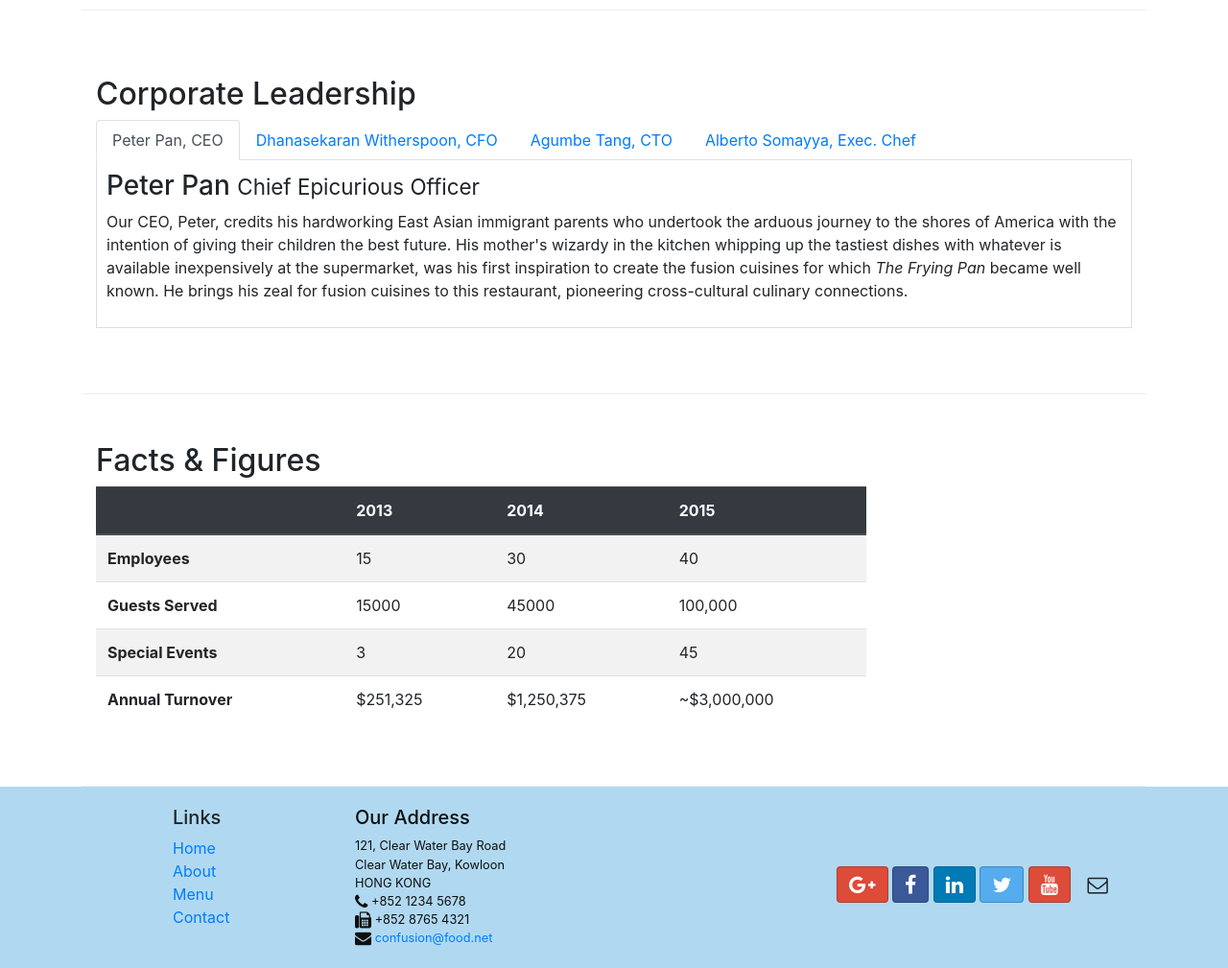
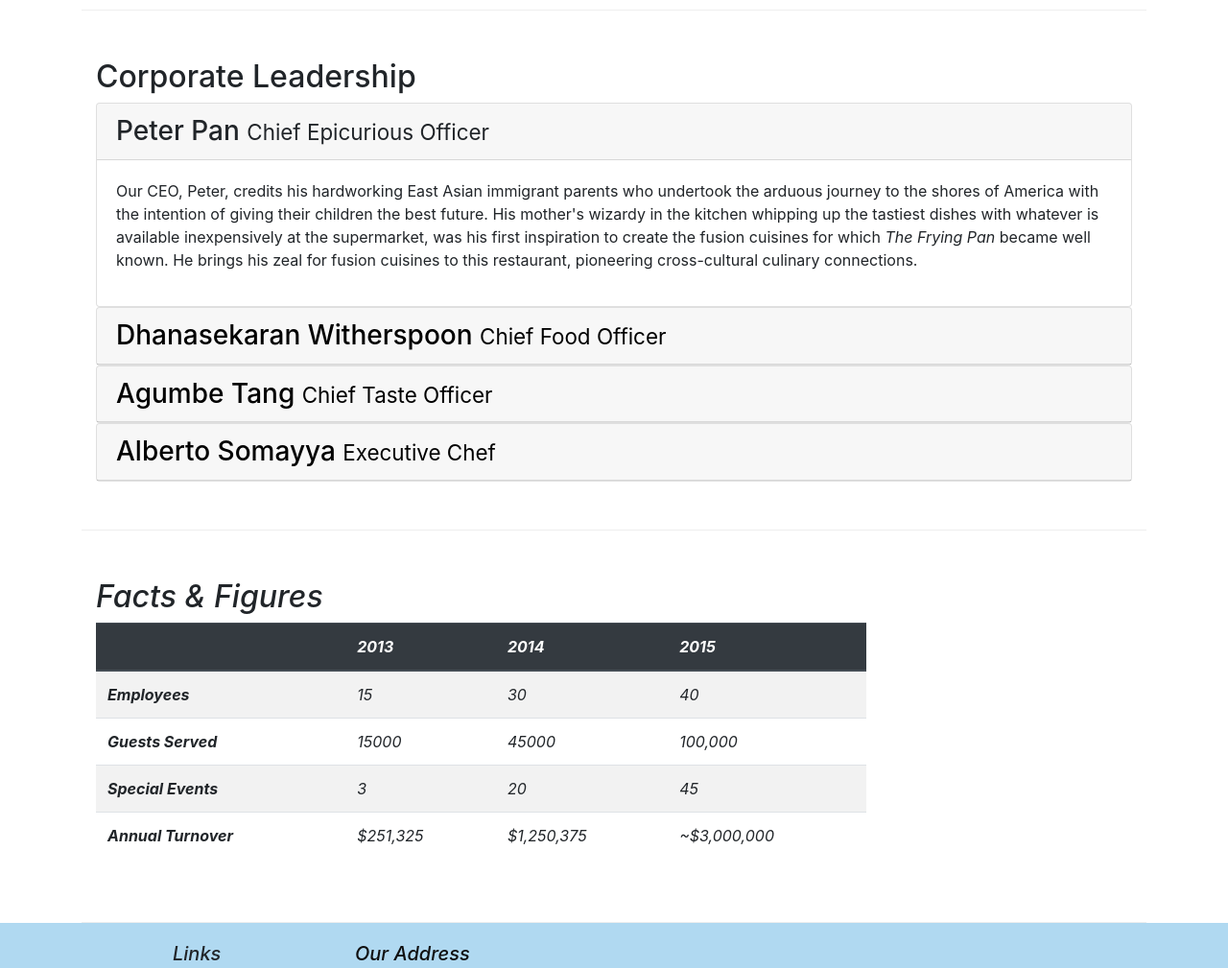
Before and after one commit to LeonPeters/Coursera-Course-Bootstrap4, a website: page aboutus.html in a window 1280 px wide. Shown: the part 940-1949 px from the top of the page at 96% size. Drawn offline with nearby package versions, Linux system fonts and the light colour scheme.

Commit message:
Accordion

```diff
--- a/aboutus.html
+++ b/aboutus.html
@@ -104,48 +104,71 @@
             <div class="col-12">
                 <h2>Corporate Leadership</h2>
 
-                <ul class="nav nav-tabs">
-                     <li class="nav-item"> <!-- first item in nav tabs -->
-                        <a class="nav-link active" href="#peter"
-                            role="tab" data-toggle="tab">Peter Pan, CEO</a>
-                    </li>
-                    <li class="nav-item">
-                        <a class="nav-link" href="#danny"
-                            role="tab" data-toggle="tab">Dhanasekaran Witherspoon, CFO</a>
-                    </li>
-                    <li class="nav-item">
-                        <a class="nav-link" href="#agumbe"
-                            role="tab" data-toggle="tab">Agumbe Tang, CTO</a>
-                    </li>
-                    <li class="nav-item">
-                        <a class="nav-link" href="#alberto"
-                            role="tab" data-toggle="tab">Alberto Somayya, Exec. Chef</a>
-                    </li>
-                </ul>
+                <!-- Replacing the nav-tab with an accordion
+                Accordion uses cards and collapse-->
 
-                <!-- The actual content of the tabs (using JavaScript components) -->
-                <div class="tab-content">
-                    <!-- 'fade' is an animation class that bootstrap supports.
-                        'show' class means that it should show this content when first rendering the page -->
-                    <div role="tabpanel" class="tab-pane fade show active" id="peter">
-                        <h3>Peter Pan <small>Chief Epicurious Officer</small></h3>
-                        <p class="d-none d-sm-block">Our CEO, Peter, credits his hardworking East Asian immigrant parents who undertook the arduous journey to the shores of America with the intention of giving their children the best future. His mother's wizardy in the kitchen whipping up the tastiest dishes with whatever is available inexpensively at the supermarket, was his first inspiration to create the fusion cuisines for which <em>The Frying Pan</em> became well known. He brings his zeal for fusion cuisines to this restaurant, pioneering cross-cultural culinary connections.</p>
+                <!-- THESE SHOULD NOT BE BLUE AFTER COLLAPSING -> HOW TO CHANGE TEXT COLOR -->
+                <div id="accordion" class="myaccordion">
+                    <div class="card">
+                        <div class="card-header" role="tab" id="peterhead">
+                            <h3 class="mb-0">
+                                <a data-toggle="collapse" data-target="#peter">
+                                    Peter Pan <small>Chief Epicurious Officer</small>
+                                </a>
+                            </h3>
+                        </div>
+                        <div class="collapse show" id="peter" data-parent="#accordion">
+                            <div class="card-body">
+                                <p class="d-none d-sm-block">Our CEO, Peter, credits his hardworking East Asian immigrant parents who undertook the arduous journey to the shores of America with the intention of giving their children the best future. His mother's wizardy in the kitchen whipping up the tastiest dishes with whatever is available inexpensively at the supermarket, was his first inspiration to create the fusion cuisines for which <em>The Frying Pan</em> became well known. He brings his zeal for fusion cuisines to this restaurant, pioneering cross-cultural culinary connections.</p>
+                            </div>
+                        </div>
                     </div>
 
-                    <div role="tabpanel" class="tab-pane fade" id="danny">
-                        <h3>Dhanasekaran Witherspoon <small>Chief Food Officer</small></h3>
-                        <p class="d-none d-sm-block">Our CFO, Danny, as he is affectionately referred to by his colleagues, comes from a long established family tradition in farming and produce. His experiences growing up on a farm in the Australian outback gave him great appreciation for varieties of food sources. As he puts it in his own words, <em>Everything that runs, wins, and everything that stays, pays!</em></p>
+                    <div class="card">
+                        <div class="card-header" role="tab" id="dannyhead">
+                            <h3 class="mb-0">
+                                <a class="collapsed" data-toggle="collapse" data-target="#danny">
+                                    Dhanasekaran Witherspoon <small>Chief Food Officer</small>
+                                </a>
+                            </h3>
+                        </div>
+                        <div class="collapse" id="danny" data-parent="#accordion">
+                            <div class="card-body">
+                                <p class="d-none d-sm-block">Our CFO, Danny, as he is affectionately referred to by his colleagues, comes from a long established family tradition in farming and produce. His experiences growing up on a farm in the Australian outback gave him great appreciation for varieties of food sources. As he puts it in his own words, <em>Everything that runs, wins, and everything that stays, pays!</em></p>
+                            </div>
+                        </div>
                     </div>
 
-                    <div role="tabpanel" class="tab-pane fade" id="agumbe">
-                        <h3>Agumbe Tang <small>Chief Taste Officer</small></h3>
-                        <p class="d-none d-sm-block">Blessed with the most discerning gustatory sense, Agumbe, our CTO, personally ensures that every dish that we serve meets his exacting tastes. Our chefs dread the tongue lashing that ensues if their dish does not meet his exacting standards. He lives by his motto, <em>You click only if you survive my lick.</em></p>
+                    <div class="card">
+                        <div class="card-header" role="tab" id="agumbehead">
+                            <h3 class="mb-0">
+                                <a class="collapsed" data-toggle="collapse" data-target="#agumbe">
+                                    Agumbe Tang <small>Chief Taste Officer</small>
+                                </a>
+                            </h3>
+                        </div>
+                        <div class="collapse" id="agumbe" data-parent="#accordion">
+                            <div class="card-body">
+                                <p class="d-none d-sm-block">Blessed with the most discerning gustatory sense, Agumbe, our CTO, personally ensures that every dish that we serve meets his exacting tastes. Our chefs dread the tongue lashing that ensues if their dish does not meet his exacting standards. He lives by his motto, <em>You click only if you survive my lick.</em></p>
+                            </div>
+                        </div>
                     </div>
 
-                    <div role="tabpanel" class="tab-pane fade" id="alberto">
-                        <h3>Alberto Somayya <small>Executive Chef</small></h3>
-                        <p class="d-none d-sm-block">Award winning three-star Michelin chef with wide International experience having worked closely with whos-who in the culinary world, he specializes in creating mouthwatering Indo-Italian fusion experiences. He says, <em>Put together the cuisines from the two craziest cultures, and you get a winning hit! Amma Mia!</em></p>
+                    <div class="card">
+                        <div class="card-header" role="tab" id="albertohead">
+                            <h3 class="mb-0">
+                                <a class="collapsed" data-toggle="collapse" data-target="#alberto">
+                                    Alberto Somayya <small>Executive Chef</small>
+                                </a>
+                            </h3>
+                        </div>
+                        <div class="collapse" id="alberto" data-parent="#accordion">
+                            <div class="card-body">
+                                <p class="d-none d-sm-block">Award winning three-star Michelin chef with wide International experience having worked closely with whos-who in the culinary world, he specializes in creating mouthwatering Indo-Italian fusion experiences. He says, <em>Put together the cuisines from the two craziest cultures, and you get a winning hit! Amma Mia!</p>
+                            </div>
+                        </div>
                     </div>
+
                 </div>
             </div>
        </div>
--- a/css/styles.css
+++ b/css/styles.css
@@ -44,3 +44,7 @@ body {
     border-bottom: 1px solid #ddd;
     padding: 10px;
 }
+
+.myaccordion .collapsed { /* Changing color of collapsed header from blue to black */
+   color: black;
+}
```
